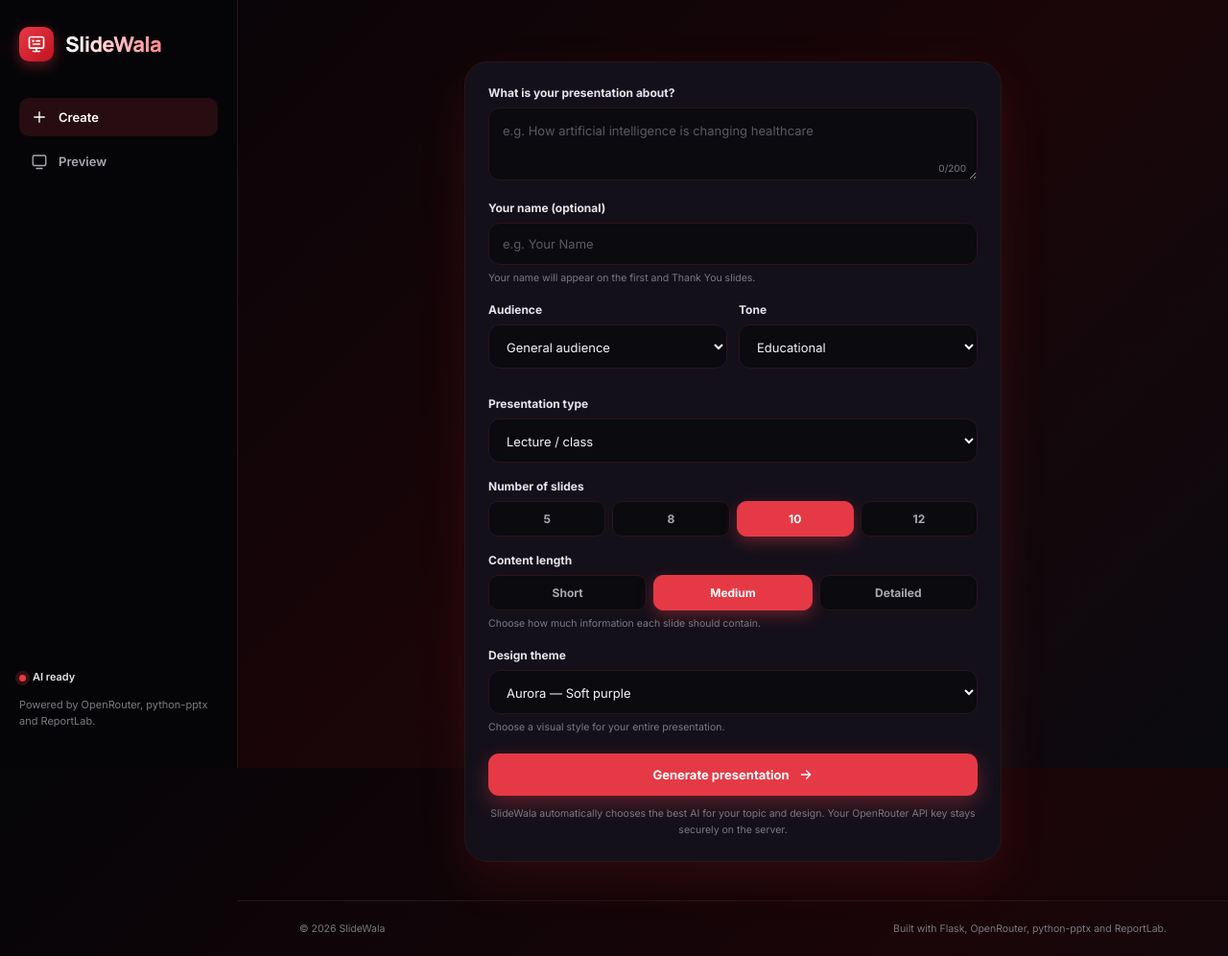
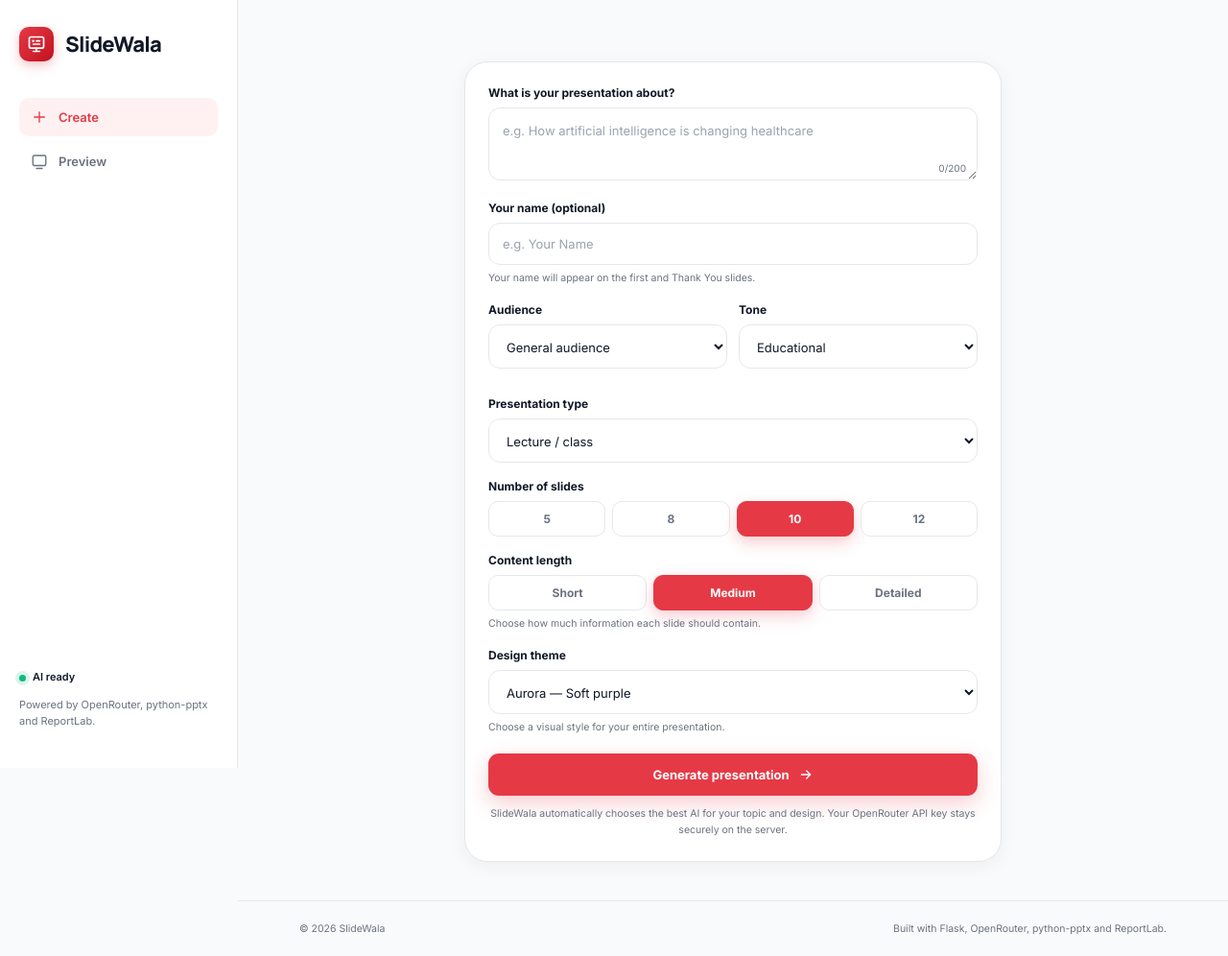
Before and after one commit to Rajkahar-12/slidewala, a Flask app: page / in a window 1280 px wide. Shown: the whole page at 96% size. Run offline with Flask 3, Linux system fonts and the light colour scheme; some libraries are stand-ins or nearby versions.

Commit message:
Update style.css

```diff
--- a/static/css/style.css
+++ b/static/css/style.css
@@ -1,14 +1,24 @@
 :root {
-  --ink: #f5f5f7; --muted: #a8a8b0; --line: #2a1518; --paper: #0a0a0f;
-  --card: #14101a; --purple: #e63946; --purple-dark: #c1121f; --lavender: #2a0a10;
-  --shadow: 0 18px 50px rgba(230, 57, 70, 0.12);
+  /* Light Theme Colors */
+  --ink: #111827;            /* Dark text */
+  --muted: #6b7280;          /* Grey text */
+  --line: #e5e7eb;           /* Light borders */
+  --paper: #f9fafb;          /* Page background (very light grey) */
+  --card: #ffffff;           /* Card background (pure white) */
+
+  /* Red Accents */
+  --purple: #e63946;         /* Main red */
+  --purple-dark: #c1121f;    /* Darker red for hovers */
+  --lavender: #fff1f2;       /* Very light red/pink for highlights */
+
+  --shadow: 0 4px 20px rgba(0, 0, 0, 0.05);
 }
+
 * { box-sizing: border-box; }
 html { scroll-behavior: smooth; }
 body {
   margin: 0;
-  background: linear-gradient(135deg, #050508 0%, #1a0508 55%, #0a0a0f 100%);
-  background-attachment: fixed;
+  background: var(--paper);
   color: var(--ink);
   font-family: "Inter", ui-sans-serif, system-ui, sans-serif;
   -webkit-font-smoothing: antialiased;
@@ -21,9 +31,9 @@ a { color: inherit; text-decoration: none; }
 
 /* Layout */
 .app-shell { display: grid; grid-template-columns: 248px minmax(0, 1fr); min-height: 100vh; }
-.sidebar { position: sticky; top: 0; height: 100vh; padding: 28px 20px; background: #050508; color: #fff; display: flex; flex-direction: column; border-right: 1px solid var(--line); }
+.sidebar { position: sticky; top: 0; height: 100vh; padding: 28px 20px; background: #ffffff; color: var(--ink); display: flex; flex-direction: column; border-right: 1px solid var(--line); }
 
-/* 🎨 UPDATED LOGO & TEXT STYLES */
+/* 🎨 LOGO & TEXT STYLES (Light Mode) */
 .brand { display: flex; align-items: center; gap: 12px; text-decoration: none; }
 .brand-mark {
   display: grid;
@@ -33,35 +43,26 @@ a { color: inherit; text-decoration: none; }
   border-radius: 10px;
   background: linear-gradient(135deg, #e63946, #c1121f);
   color: #fff;
-  box-shadow: 0 4px 15px rgba(230, 57, 70, 0.4);
+  box-shadow: 0 4px 12px rgba(230, 57, 70, 0.3);
   transition: transform 0.2s ease;
 }
-.brand:hover .brand-mark {
-  transform: scale(1.05) rotate(-3deg);
-}
-.brand-mark svg {
-  width: 20px;
-  height: 20px;
-}
+.brand:hover .brand-mark { transform: scale(1.05) rotate(-3deg); }
+.brand-mark svg { width: 20px; height: 20px; }
 .brand-text {
   font-family: "Manrope", sans-serif;
   font-weight: 800;
   font-size: 22px;
   letter-spacing: -0.8px;
-  background: linear-gradient(90deg, #ffffff 0%, #ff8a8f 100%);
-  -webkit-background-clip: text;
-  -webkit-text-fill-color: transparent;
-  background-clip: text;
-  text-fill-color: transparent;
+  color: var(--ink); /* Dark text for light mode */
 }
 
 .side-nav { display: grid; gap: 6px; margin-top: 38px; }
-.side-nav a { display: flex; align-items: center; gap: 11px; padding: 11px 12px; border-radius: 10px; color: #a8a8b0; font-size: 13px; font-weight: 600; }
+.side-nav a { display: flex; align-items: center; gap: 11px; padding: 11px 12px; border-radius: 10px; color: var(--muted); font-size: 13px; font-weight: 600; transition: 0.15s; }
 .side-nav a svg { width: 18px; height: 18px; }
-.side-nav a.active, .side-nav a:hover { background: rgba(230, 57, 70, 0.15); color: #fff; }
-.sidebar-foot { margin-top: auto; font-size: 11px; color: #7a7a82; line-height: 1.6; }
-.status-dot { display: flex; align-items: center; gap: 7px; color: #e5e5ea; font-weight: 600; margin-bottom: 8px; }
-.status-dot span { width: 7px; height: 7px; border-radius: 50%; background: #e63946; box-shadow: 0 0 0 4px rgba(230, 57, 70, 0.2); }
+.side-nav a.active, .side-nav a:hover { background: var(--lavender); color: var(--purple); }
+.sidebar-foot { margin-top: auto; font-size: 11px; color: var(--muted); line-height: 1.6; }
+.status-dot { display: flex; align-items: center; gap: 7px; color: var(--ink); font-weight: 600; margin-bottom: 8px; }
+.status-dot span { width: 7px; height: 7px; border-radius: 50%; background: #10b981; box-shadow: 0 0 0 4px rgba(16, 185, 129, 0.15); }
 .main { min-width: 0; display: flex; flex-direction: column; }
 .mobile-topbar { display: none; }
 
@@ -84,55 +85,55 @@ a { color: inherit; text-decoration: none; }
   box-shadow: var(--shadow);
 }
 .field { margin-bottom: 17px; position: relative; }
-.field label { display: block; font-size: 12px; font-weight: 700; color: #e5e5ea; margin-bottom: 8px; }
-.field input, .field textarea, .field select { width: 100%; border: 1px solid var(--line); border-radius: 12px; padding: 13px 14px; background: #0a0a0f; color: var(--ink); font-size: 13px; outline: none; transition: .15s; }
-.field input::placeholder, .field textarea::placeholder { color: #5a5a62; }
+.field label { display: block; font-size: 12px; font-weight: 700; color: var(--ink); margin-bottom: 8px; }
+.field input, .field textarea, .field select { width: 100%; border: 1px solid var(--line); border-radius: 12px; padding: 13px 14px; background: #ffffff; color: var(--ink); font-size: 13px; outline: none; transition: .15s; }
+.field input::placeholder, .field textarea::placeholder { color: #9ca3af; }
 .field textarea { resize: vertical; min-height: 76px; line-height: 1.55; }
 .field input:focus, .field textarea:focus, .field select:focus { border-color: var(--purple); box-shadow: 0 0 0 4px rgba(230, 57, 70, 0.15); }
-.field-hint { display: block; margin-top: 6px; font-size: 10.5px; color: #7a7a82; line-height: 1.5; }
+.field-hint { display: block; margin-top: 6px; font-size: 10.5px; color: var(--muted); line-height: 1.5; }
 .field textarea + .field-hint { position: absolute; right: 12px; bottom: 9px; margin: 0; font-size: 10px; }
 .field-grid { display: grid; grid-template-columns: 1fr 1fr; gap: 12px; }
 .field-grid .field:nth-child(3) { grid-column: 1 / -1; }
 .segmented { display: grid; grid-template-columns: repeat(4, 1fr); gap: 7px; }
 #contentLength { grid-template-columns: repeat(3, 1fr); }
-.segmented button { border: 1px solid var(--line); background: #0a0a0f; color: #a8a8b0; border-radius: 10px; padding: 10px 0; font-size: 12px; font-weight: 700; transition: .15s; }
+.segmented button { border: 1px solid var(--line); background: #ffffff; color: var(--muted); border-radius: 10px; padding: 10px 0; font-size: 12px; font-weight: 700; transition: .15s; }
 .segmented button:hover { border-color: var(--purple); color: var(--purple); }
-.segmented button.active { background: var(--purple); border-color: var(--purple); color: #fff; box-shadow: 0 6px 16px rgba(230, 57, 70, 0.35); }
+.segmented button.active { background: var(--purple); border-color: var(--purple); color: #fff; box-shadow: 0 6px 16px rgba(230, 57, 70, 0.25); }
 .btn { border: 0; border-radius: 11px; padding: 12px 16px; font-size: 12.5px; font-weight: 700; display: inline-flex; align-items: center; justify-content: center; gap: 9px; transition: .18s; white-space: nowrap; }
 .btn svg { width: 16px; height: 16px; }
-.btn-primary { background: var(--purple); color: #fff; box-shadow: 0 8px 22px rgba(230, 57, 70, 0.35); }
+.btn-primary { background: var(--purple); color: #fff; box-shadow: 0 8px 22px rgba(230, 57, 70, 0.25); }
 .btn-primary:hover { background: var(--purple-dark); transform: translateY(-1px); }
-.btn-secondary { background: #1a1a20; color: #fff; }
-.btn-secondary:hover { background: #232328; }
-.btn-ghost { background: #14101a; border: 1px solid var(--line); color: #e5e5ea; }
+.btn-secondary { background: #111827; color: #fff; }
+.btn-secondary:hover { background: #1f2937; }
+.btn-ghost { background: #ffffff; border: 1px solid var(--line); color: var(--muted); }
 .btn-ghost:hover { border-color: var(--purple); color: var(--purple); }
 .btn-generate { width: 100%; padding: 14px 18px; font-size: 13px; margin-top: 3px; }
 .btn:disabled { opacity: .6; pointer-events: none; }
-.form-note { margin: 11px 0 0; font-size: 10.5px; color: #7a7a82; line-height: 1.55; text-align: center; }
+.form-note { margin: 11px 0 0; font-size: 10.5px; color: var(--muted); line-height: 1.55; text-align: center; }
 
 /* Workspace */
 .workspace { padding: 18px clamp(22px, 5vw, 68px) 60px; }
 .workspace-head { display: flex; justify-content: space-between; align-items: flex-end; gap: 20px; flex-wrap: wrap; margin-bottom: 22px; }
-.pill { display: inline-flex; font-size: 9px; letter-spacing: 1.4px; font-weight: 800; color: #ff8a8f; background: var(--lavender); padding: 5px 9px; border-radius: 30px; text-transform: uppercase; }
+.pill { display: inline-flex; font-size: 9px; letter-spacing: 1.4px; font-weight: 800; color: var(--purple); background: var(--lavender); padding: 5px 9px; border-radius: 30px; text-transform: uppercase; }
 .workspace-head h2 { font-family: "Manrope", sans-serif; font-size: clamp(22px, 2.6vw, 32px); letter-spacing: -1.2px; margin: 10px 0 4px; }
 .workspace-head p { margin: 0; color: var(--muted); font-size: 13px; }
 .workspace-actions { display: flex; gap: 8px; flex-wrap: wrap; }
 .preview-layout { display: grid; grid-template-columns: minmax(0, 1fr) 280px; gap: 18px; align-items: start; }
 .stage-wrap { min-width: 0; }
-.slide-stage { width: 100%; aspect-ratio: 16 / 9; border-radius: 20px; overflow: hidden; background: #000; box-shadow: 0 22px 60px rgba(230, 57, 70, 0.15); position: relative; }
+.slide-stage { width: 100%; aspect-ratio: 16 / 9; border-radius: 20px; overflow: hidden; background: #000; box-shadow: 0 10px 40px rgba(0, 0, 0, 0.1); position: relative; }
 .stage-controls { display: flex; align-items: center; justify-content: center; gap: 16px; margin-top: 13px; color: var(--muted); font-size: 12px; font-weight: 600; }
-.icon-btn { width: 34px; height: 34px; border-radius: 10px; border: 1px solid var(--line); background: #14101a; color: #e5e5ea; font-size: 20px; line-height: 1; display: grid; place-items: center; }
+.icon-btn { width: 34px; height: 34px; border-radius: 10px; border: 1px solid var(--line); background: #ffffff; color: var(--muted); font-size: 20px; line-height: 1; display: grid; place-items: center; }
 .icon-btn:hover { border-color: var(--purple); color: var(--purple); }
 .preview-side { display: grid; gap: 14px; }
-.thumbs-head { display: flex; justify-content: space-between; font-size: 10px; letter-spacing: 1.2px; text-transform: uppercase; color: #7a7a82; font-weight: 800; }
+.thumbs-head { display: flex; justify-content: space-between; font-size: 10px; letter-spacing: 1.2px; text-transform: uppercase; color: var(--muted); font-weight: 800; }
 .thumbnails { display: grid; gap: 8px; max-height: 320px; overflow-y: auto; padding-right: 2px; }
-.thumb { border: 1px solid var(--line); background: #14101a; border-radius: 10px; padding: 9px 10px; text-align: left; display: flex; gap: 9px; align-items: flex-start; transition: .15s; }
-.thumb:hover { border-color: var(--purple); }
-.thumb.active { border-color: var(--purple); background: #1f0a10; box-shadow: 0 0 0 3px rgba(230, 57, 70, 0.15); }
-.thumb-num { flex: 0 0 22px; height: 22px; border-radius: 7px; background: #2a0a10; color: #ff8a8f; font-size: 9px; font-weight: 800; display: grid; place-items: center; }
-.thumb-title { font-size: 10.5px; font-weight: 650; line-height: 1.35; color: #e5e5ea; overflow: hidden; display: -webkit-box; -webkit-line-clamp: 2; -webkit-box-orient: vertical; }
-.notes-card { background: #14101a; border: 1px solid var(--line); border-radius: 14px; padding: 15px; }
-.notes-card h4 { margin: 0 0 7px; font-size: 10px; letter-spacing: 1.2px; text-transform: uppercase; color: #ff8a8f; }
+.thumb { border: 1px solid var(--line); background: #ffffff; border-radius: 10px; padding: 9px 10px; text-align: left; display: flex; gap: 9px; align-items: flex-start; transition: .15s; }
+.thumb:hover { border-color: #fca5a5; }
+.thumb.active { border-color: var(--purple); background: var(--lavender); box-shadow: 0 0 0 3px rgba(230, 57, 70, 0.1); }
+.thumb-num { flex: 0 0 22px; height: 22px; border-radius: 7px; background: var(--lavender); color: var(--purple); font-size: 9px; font-weight: 800; display: grid; place-items: center; }
+.thumb-title { font-size: 10.5px; font-weight: 650; line-height: 1.35; color: var(--ink); overflow: hidden; display: -webkit-box; -webkit-line-clamp: 2; -webkit-box-orient: vertical; }
+.notes-card { background: #ffffff; border: 1px solid var(--line); border-radius: 14px; padding: 15px; }
+.notes-card h4 { margin: 0 0 7px; font-size: 10px; letter-spacing: 1.2px; text-transform: uppercase; color: var(--purple); }
 .notes-card p { margin: 0; font-size: 11.5px; line-height: 1.7; color: var(--muted); max-height: 170px; overflow-y: auto; }
 
 /* Slide canvas (preview) */
@@ -155,18 +156,18 @@ a { color: inherit; text-decoration: none; }
 .slide-canvas-inner.full-image .slide-footer { color: #fff; }
 
 /* Footer / toast / loading */
-.site-footer { margin-top: auto; padding: 22px clamp(22px, 5vw, 68px); border-top: 1px solid var(--line); display: flex; justify-content: space-between; gap: 12px; flex-wrap: wrap; color: #7a7a82; font-size: 10.5px; }
-.toast { position: fixed; left: 50%; bottom: 26px; transform: translate(-50%, 20px); background: #1a0a10; color: #fff; padding: 12px 17px; border-radius: 11px; font-size: 12px; line-height: 1.5; max-width: min(92vw, 520px); opacity: 0; pointer-events: none; transition: .2s; z-index: 60; box-shadow: 0 18px 50px rgba(0,0,0,.5); border: 1px solid var(--line); }
+.site-footer { margin-top: auto; padding: 22px clamp(22px, 5vw, 68px); border-top: 1px solid var(--line); display: flex; justify-content: space-between; gap: 12px; flex-wrap: wrap; color: var(--muted); font-size: 10.5px; }
+.toast { position: fixed; left: 50%; bottom: 26px; transform: translate(-50%, 20px); background: #111827; color: #fff; padding: 12px 17px; border-radius: 11px; font-size: 12px; line-height: 1.5; max-width: min(92vw, 520px); opacity: 0; pointer-events: none; transition: .2s; z-index: 60; box-shadow: 0 18px 50px rgba(0,0,0,.25); }
 .toast.show { opacity: 1; transform: translate(-50%, 0); }
-.toast.error { background: #3a0a0a; border: 1px solid #8a1a1a; }
-.toast.success { background: #0f2e24; border: 1px solid #1f6b51; }
-.loading-overlay { position: fixed; inset: 0; background: rgba(5, 5, 8, 0.75); backdrop-filter: blur(6px); display: grid; place-items: center; z-index: 70; padding: 22px; }
-.loading-card { width: min(92vw, 420px); background: #14101a; border: 1px solid var(--line); border-radius: 22px; padding: 30px 26px; text-align: center; box-shadow: 0 30px 90px rgba(0, 0, 0, 0.6); }
-.loader-ring { width: 42px; height: 42px; border-radius: 50%; border: 3px solid #2a1518; border-top-color: var(--purple); margin: 0 auto 16px; animation: spin .8s linear infinite; }
+.toast.error { background: #fee2e2; color: #991b1b; border: 1px solid #f87171; }
+.toast.success { background: #ecfdf5; color: #065f46; border: 1px solid #34d399; }
+.loading-overlay { position: fixed; inset: 0; background: rgba(249, 250, 251, 0.8); backdrop-filter: blur(6px); display: grid; place-items: center; z-index: 70; padding: 22px; }
+.loading-card { width: min(92vw, 420px); background: #ffffff; border: 1px solid var(--line); border-radius: 22px; padding: 30px 26px; text-align: center; box-shadow: 0 30px 90px rgba(0, 0, 0, 0.1); }
+.loader-ring { width: 42px; height: 42px; border-radius: 50%; border: 3px solid var(--lavender); border-top-color: var(--purple); margin: 0 auto 16px; animation: spin .8s linear infinite; }
 @keyframes spin { to { transform: rotate(360deg); } }
-.loading-card h3 { margin: 0 0 6px; font-family: "Manrope", sans-serif; font-size: 18px; letter-spacing: -.5px; color: #f5f5f7; }
+.loading-card h3 { margin: 0 0 6px; font-family: "Manrope", sans-serif; font-size: 18px; letter-spacing: -.5px; color: var(--ink); }
 .loading-card p { margin: 0; color: var(--muted); font-size: 12px; line-height: 1.6; }
-.loading-bar { height: 4px; border-radius: 4px; background: #2a1518; overflow: hidden; margin-top: 18px; }
+.loading-bar { height: 4px; border-radius: 4px; background: var(--lavender); overflow: hidden; margin-top: 18px; }
 .loading-bar span { display: block; width: 40%; height: 100%; border-radius: 4px; background: linear-gradient(90deg, #e63946, #c1121f); animation: load 1.3s ease-in-out infinite; }
 @keyframes load { 0% { transform: translateX(-100%); } 100% { transform: translateX(350%); } }
 
@@ -174,8 +175,8 @@ a { color: inherit; text-decoration: none; }
 @media (max-width: 1080px) {
   .app-shell { grid-template-columns: 1fr; }
   .sidebar { display: none; }
-  .mobile-topbar { display: flex; align-items: center; justify-content: space-between; padding: 16px clamp(18px, 5vw, 34px); border-bottom: 1px solid var(--line); background: #0a0a0f; position: sticky; top: 0; z-index: 30; }
-  .mini-pill { font-size: 9px; letter-spacing: 1px; font-weight: 800; color: #ff8a8f; background: var(--lavender); padding: 5px 9px; border-radius: 30px; }
+  .mobile-topbar { display: flex; align-items: center; justify-content: space-between; padding: 16px clamp(18px, 5vw, 34px); border-bottom: 1px solid var(--line); background: #ffffff; position: sticky; top: 0; z-index: 30; }
+  .mini-pill { font-size: 9px; letter-spacing: 1px; font-weight: 800; color: var(--purple); background: var(--lavender); padding: 5px 9px; border-radius: 30px; }
   .preview-layout { grid-template-columns: 1fr; }
   .thumbnails { grid-template-columns: repeat(auto-fill, minmax(160px, 1fr)); max-height: 220px; }
 }
```
